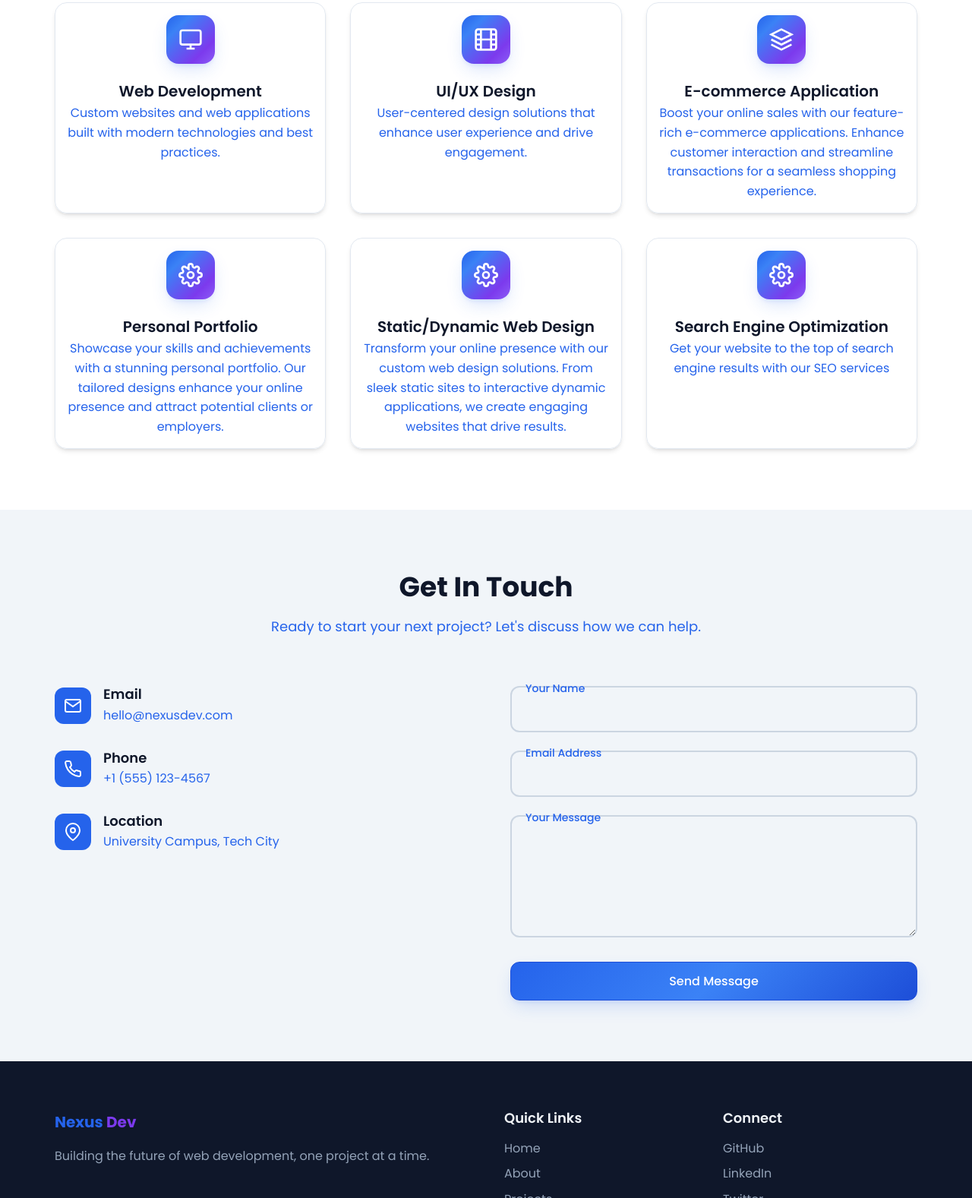
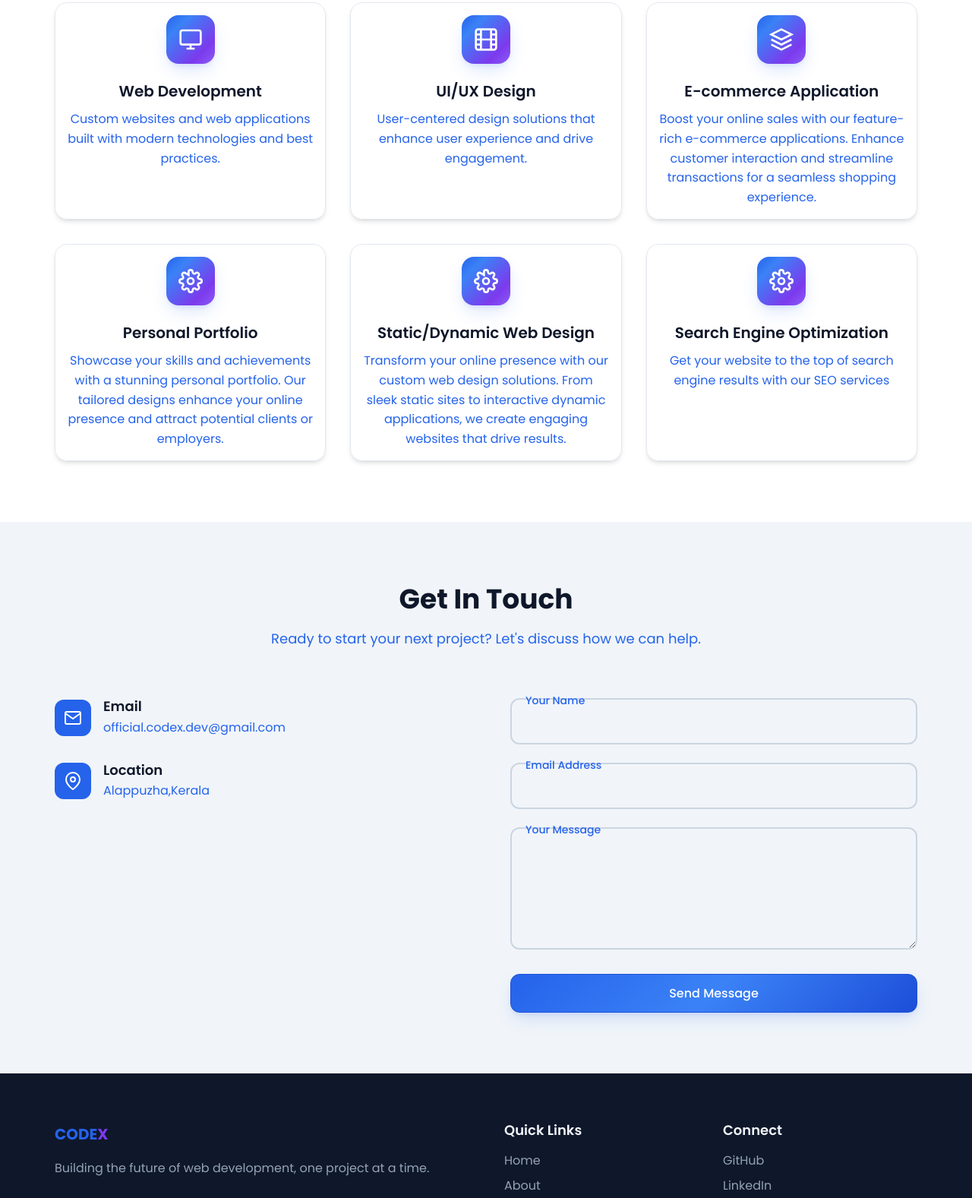
Before and after one commit to officialcodexdev-debug/Codex.official, a plain HTML site: page index.html in a window 1280 px wide. Shown: the part 2755-4332 px from the top of the page at 76% size. Drawn offline with Linux system fonts and the light colour scheme.

Commit message:
Updated code

```diff
--- a/index.html
+++ b/index.html
@@ -254,7 +254,7 @@
                         </svg>
                     </div>
                     <h3 class="service-card__title">Web Development</h3>
-                    <p class="service-card__description">
+                    <p class="service-card__description" style="padding-top: 8px;">
                         Custom websites and web applications built with modern technologies and best practices.
                     </p>
                 </div>
@@ -273,7 +273,7 @@
                         </svg>
                     </div>
                     <h3 class="service-card__title">UI/UX Design</h3>
-                    <p class="service-card__description">
+                    <p class="service-card__description" style="padding-top: 8px;">
                         User-centered design solutions that enhance user experience and drive engagement.
                     </p>
                 </div>
@@ -287,7 +287,7 @@
                             </svg>
                     </div>
                     <h3 class="service-card__title">E-commerce Application </h3>
-                    <p class="service-card__description">
+                    <p class="service-card__description" style="padding-top: 8px;">
                         Boost your online sales with our feature-rich e-commerce applications. Enhance customer interaction and streamline transactions for a seamless shopping experience.
                     </p>
                 </div>
@@ -313,7 +313,7 @@
                         </svg>
                     </div>
                     <h3 class="service-card__title">Personal Portfolio</h3>
-                    <p class="service-card__description">
+                    <p class="service-card__description" style="padding-top: 8px;">
                         Showcase your skills and achievements with a stunning personal portfolio. Our tailored designs enhance your online presence and attract potential clients or employers.
                     </p>
                 </div>
@@ -325,7 +325,7 @@
                         </svg>
                     </div>
                     <h3 class="service-card__title">Static/Dynamic Web Design</h3>
-                    <p class="service-card__description">
+                    <p class="service-card__description" style="padding-top: 8px;">
                         Transform your online presence with our custom web design solutions. From sleek static sites to interactive dynamic applications, we create engaging websites that drive results.
                     </p>
                 </div>
@@ -337,7 +337,7 @@
                         </svg>
                     </div>
                     <h3 class="service-card__title">Search Engine Optimization</h3>
-                    <p class="service-card__description">
+                    <p class="service-card__description" style="padding-top: 8px;">
                         Get your website to the top of search engine results with our SEO services
                     </p>
                 </div>
@@ -366,11 +366,11 @@
                         </div>
                         <div class="contact__details">
                             <h3 class="contact__label">Email</h3>
-                            <p class="contact__value">hello@nexusdev.com</p>
+                            <p class="contact__value">official.codex.dev@gmail.com</p>
                         </div>
                     </div>
 
-                    <div class="contact__item">
+                    <!-- <div class="contact__item">
                         <div class="contact__icon">
                             <svg viewBox="0 0 24 24" fill="none" stroke="currentColor" stroke-width="2">
                                 <path d="M22 16.92v3a2 2 0 0 1-2.18 2 19.79 19.79 0 0 1-8.63-3.07 19.5 19.5 0 0 1-6-6 19.79 19.79 0 0 1-3.07-8.67A2 2 0 0 1 4.11 2h3a2 2 0 0 1 2 1.72 12.84 12.84 0 0 0 .7 2.81 2 2 0 0 1-.45 2.11L8.09 9.91a16 16 0 0 0 6 6l1.27-1.27a2 2 0 0 1 2.11-.45 12.84 12.84 0 0 0 2.81.7A2 2 0 0 1 22 16.92z"/>
@@ -380,7 +380,7 @@
                             <h3 class="contact__label">Phone</h3>
                             <p class="contact__value">+1 (555) 123-4567</p>
                         </div>
-                    </div>
+                    </div> -->
 
                     <div class="contact__item">
                         <div class="contact__icon">
@@ -391,7 +391,7 @@
                         </div>
                         <div class="contact__details">
                             <h3 class="contact__label">Location</h3>
-                            <p class="contact__value">University Campus, Tech City</p>
+                            <p class="contact__value">Alappuzha,Kerala</p>
                         </div>
                     </div>
                 </div>
@@ -426,8 +426,8 @@
             <div class="footer__content">
                 <div class="footer__brand">
                     <div class="footer__logo">
-                        <span class="footer__logo-text">Nexus</span>
-                        <span class="footer__logo-accent">Dev</span>
+                        <span class="footer__logo-text">CODE<span class="footer__logo-accent">X</span></span>
+
                     </div>
                     <p class="footer__description">
                         Building the future of web development, one project at a time.
@@ -445,17 +445,17 @@
 
                     <div class="footer__column">
                         <h4 class="footer__title">Connect</h4>
-                        <a href="#" class="footer__link">GitHub</a>
+                        <a href="https://github.com/officialcodexdev-debug" class="footer__link">GitHub</a>
                         <a href="#" class="footer__link">LinkedIn</a>
-                        <a href="#" class="footer__link">Twitter</a>
-                        <a href="#" class="footer__link">Instagram</a>
+                        <a href="https://x.com/CodeXDev6" class="footer__link">Twitter</a>
+                        <a href="https://www.instagram.com/_code._x._/" class="footer__link">Instagram</a>
                     </div>
                 </div>
             </div>
 
             <div class="footer__bottom">
                 <p class="footer__copyright">
-                    &copy; 2024 Nexus Dev. All rights reserved.
+                    &copy; 2025 CODEX. All rights reserved.
                 </p>
             </div>
         </div>
```
